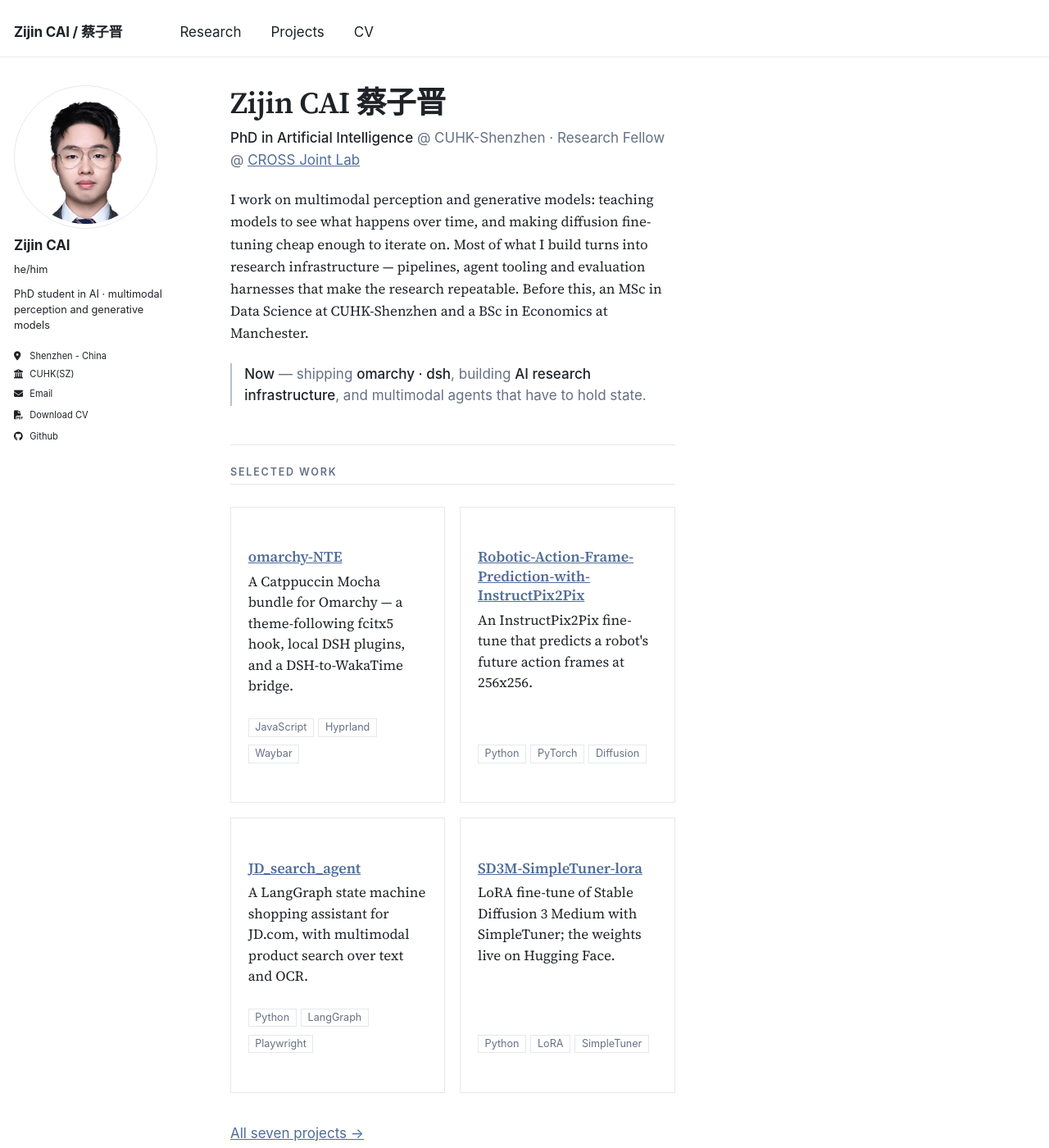
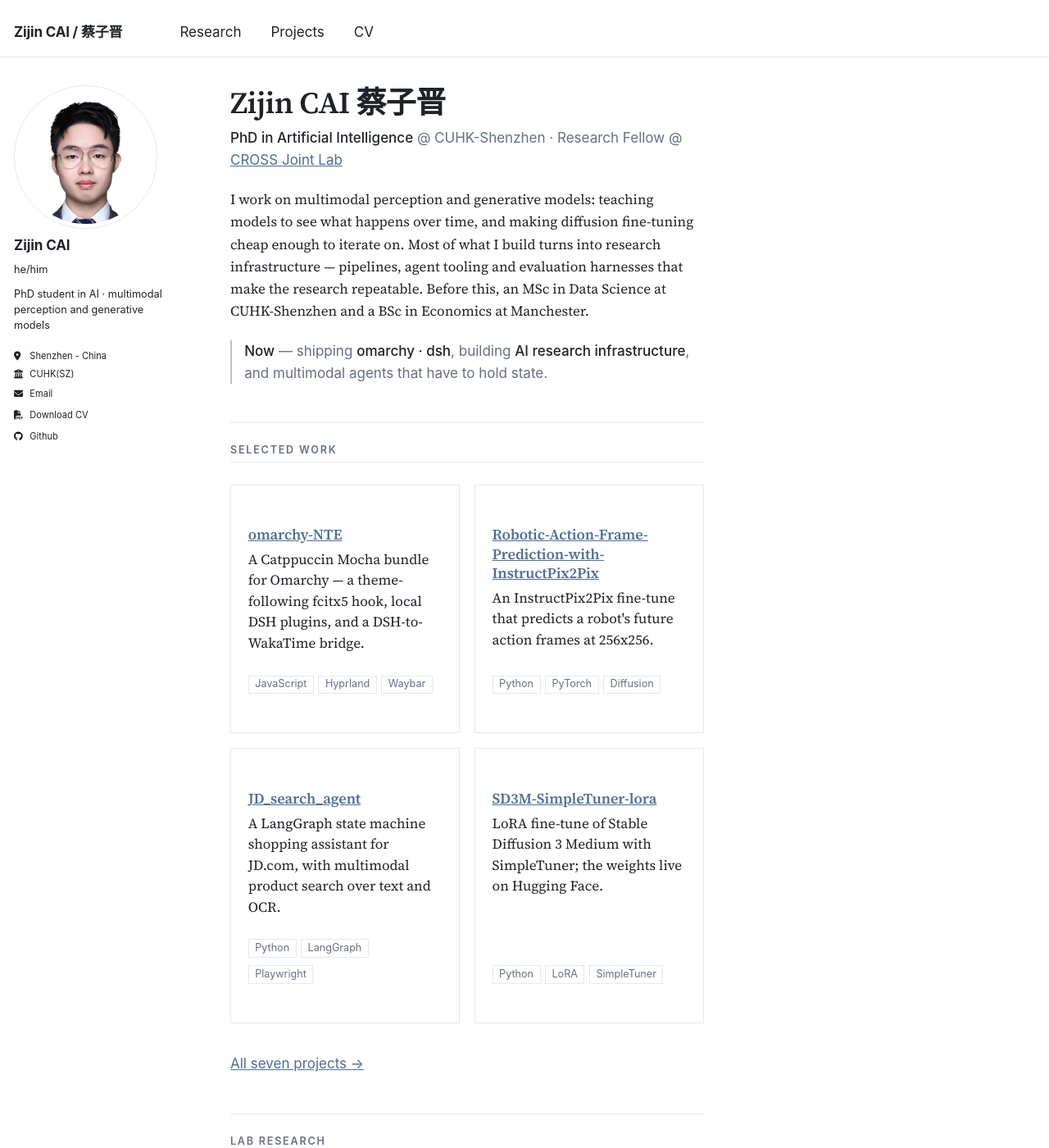
Before and after one commit to CAI991108/CAI991108.github.io, a Jekyll site: the page built from _pages/about.md, in a window 1280 px wide and 1400 px high. Shown: the whole window at 82% size. Built offline with Jekyll 4.4.1, drawn with Linux system fonts in a browser that asks for light colours.

Commit message:
fix: widen the measure to 66ch so the line lands at 61 characters
62ch rendered at 57 characters a line, not 62: `ch` is the width of the zero
glyph, and Source Serif's average character is wider than its zero. The spec
asks for a 60-72 character line, so the value that satisfies it is 66ch.

```diff
--- a/_sass/_overrides.scss
+++ b/_sass/_overrides.scss
@@ -9,7 +9,11 @@
 /* ---------------------------------------------------------------- typography */
 
 /* Serif at 17px, six tenths of a line apart, measured in characters rather
- * than pixels: the column is what a reader feels, not the width. */
+ * than pixels: the column is what a reader feels, not the width.
+ *
+ * 66ch, not 62: `ch` is the width of "0", and Source Serif's average character
+ * is wider than its zero, so 62ch rendered at 57 characters a line. 66ch lands
+ * at ~61, inside the 60–72 the spec asks for. */
 body {
   font-size: 17px;
   line-height: 1.6;
@@ -17,7 +21,7 @@ body {
 
 .page__inner-wrap,
 .archive {
-  max-width: 62ch;
+  max-width: 66ch;
 }
 
 h1,
```
